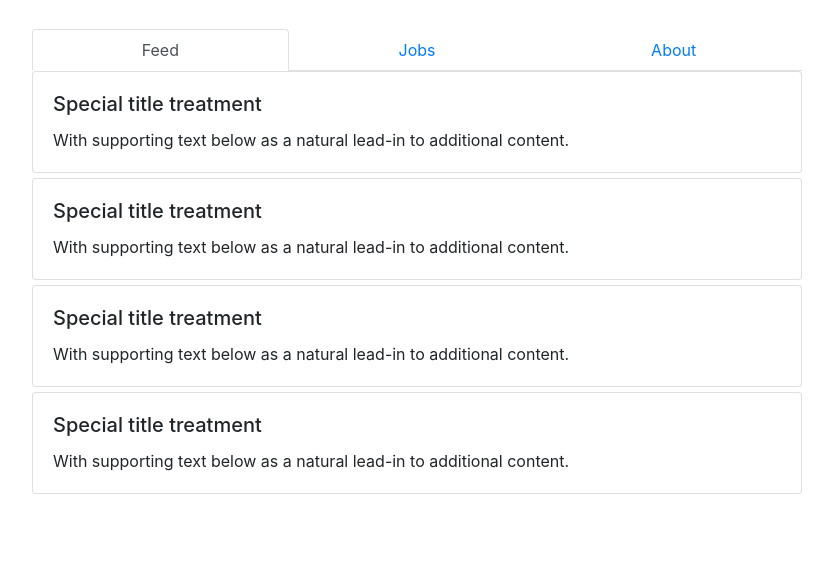
After one commit to mwill279/Team-33-Aviation-portal, a Django app: template aviation-project/templates/userViewCompany.html in a window 1280 px wide. The commit adds this page. Shown: the part 735-1309 px from the top of the page, without its empty margins (223-1056 px from the left). Run offline with Django 3.2, Linux system fonts and the light colour scheme; data comes from the database, SQL or seed files in the repository; tables that the repository leaves empty hold one stand-in row (values such as "Sample post"); the template is opened without the code that fills it: values that come from a table or form of the project are taken from there, most other values are stand-ins (such as "Sample title", 1, 10 or a date in 2020); style sheets or scripts are compiled from the project's sources; some libraries are stand-ins or nearby versions.

Commit message:
access company page from jobsearch
access company page from jobsearch

```diff
--- a/aviation-project/templates/search.html
+++ b/aviation-project/templates/search.html
@@ -235,7 +235,11 @@
                   <div class="col-md-8 my-auto" align="center">
                      <button type="button" class="btn btn-info" style="margin: 10px">Apply Now</button>
                      <button type="button" class="btn btn-info" style="margin: 10px">Favorite</button>
-                     <button type="button" class="btn btn-info" style="margin: 10px">Company Page</button>
+
+					 <input type="hidden" name="companyUsername" value = "{{job.company.name}}">
+                     <button type="submit" class="btn btn-info" style="margin: 10px">
+						<a href="{% url 'userviewcompany' %}" style="text-decoration: none; color: white">Company Page</a><br/>
+					 </button>
                   </div>
                </div>
                <div class="row">
--- /dev/null
+++ b/aviation-project/templates/userViewCompany.html
@@ -0,0 +1,146 @@
+{% extends "base.html" %}
+{% block content %}
+
+<style>
+    .card {
+
+        margin-bottom:5px;
+    }
+
+    #HoverCard:hover {
+        background-color: #ff6d00;
+        transition: all 0.5s ease;
+    }
+
+</style>
+
+    <div class="container" style="position: relative;text-align: center;color: white;">
+        <img src="https://cdn.britannica.com/41/123141-050-E6229449/Air-New-Zealand-Boeing-747-400.jpg" alt="Banner" style="width:100%;">
+        <div class="container" style="background-color:lightgrey; border-style:none;  position:relative; z-index:200; height:110px; top:-70px;">
+            <div class="row">
+
+                <div>
+                    <img src="https://i.stack.imgur.com/YQu5k.png" style="height:100px; position:relative; top:5px; left:10px; border: solid grey 10px; border-radius: 10px;">
+                </div>
+
+
+                <div style="position: relative;bottom: 1px;left: 30px;"><h1>{{company.name}}</h1>
+                    <div class="row" style="position:relative;bottom: 1px;left: 18px;">{{company.address}}</div>
+                <div class="row" style="position:relative;bottom: 2px;left: 18px;">Some stuff about stuff.</div>
+                </div>
+
+
+                <div style="position: absolute;bottom: 8px;right: 30px;"><button type="button" class="btn btn-success btn-lg">+ Follow</button></div>
+
+            </div>
+
+        </div>
+
+    </div>
+
+
+    <div class="container" style="position:relative; top:-60px;">
+        <ul class="nav nav-tabs nav-justified" id="myTab" role="tablist">
+            <li class="nav-item">
+                <a class="nav-link active" id="feed-tab" data-toggle="tab" href="#feed" role="tab" aria-controls="feed" aria-selected="true">Feed</a>
+            </li>
+            <li class="nav-item">
+                <a class="nav-link" id="jobs-tab" data-toggle="tab" href="#jobs" role="tab" aria-controls="jobs" aria-selected="false">Jobs</a>
+            </li>
+            <li class="nav-item">
+                <a class="nav-link" id="about-tab" data-toggle="tab" href="#about" role="tab" aria-controls="about" aria-selected="false">About</a>
+            </li>
+        </ul>
+        <div class="tab-content" id="nav-tabContent">
+            <div class="tab-pane fade show active" id="feed" role="tabpanel" aria-labelledby="nav-feed-tab">
+                <div class="card" id="HoverCard">
+                    <div class="card-body">
+                        <h5 class="card-title">Special title treatment</h5>
+                        <p class="card-text">With supporting text below as a natural lead-in to additional content.</p>
+
+                    </div>
+                </div>
+                <div class="card" id="HoverCard">
+                    <div class="card-body">
+                        <h5 class="card-title">Special title treatment</h5>
+                        <p class="card-text">With supporting text below as a natural lead-in to additional content.</p>
+
+                    </div>
+                </div>
+                <div class="card" id="HoverCard">
+                    <div class="card-body">
+                        <h5 class="card-title">Special title treatment</h5>
+                        <p class="card-text">With supporting text below as a natural lead-in to additional content.</p>
+
+                    </div>
+                </div>
+                <div class="card" id="HoverCard">
+                    <div class="card-body">
+                        <h5 class="card-title">Special title treatment</h5>
+                        <p class="card-text">With supporting text below as a natural lead-in to additional content.</p>
+
+                    </div>
+                </div>
+            </div>
+            <div class="tab-pane fade" id="jobs" role="tabpanel" aria-labelledby="nav-jobs-tab">
+
+                {%for job in jobs%}
+                {%csrf_token%}
+
+                <div class="card" id="HoverCard">
+                    <div class="card-body">
+                        <form method='post' id=1>
+                            {%csrf_token%}
+
+                            <div class="row">
+                                <div class="col">
+                                    {{job.title}}
+
+                                    <h5 class="card-title"><input class="form-control here" type="hidden" name="name" value="{{job.title}}"></h5>
+                                    {{job.jobtype}}
+
+                                    <p class="card-text"><input class="form-control here" type="hidden" name="type" value="{{job.jobtype}}"></p>
+                                    {{job.description}}
+
+                                    <p class="card-text"><input class="form-control here" type="hidden" name="description" value="{{job.description}}"></p>
+                                </div>
+
+                                <div class="col ml auto">
+                                    <button type="submit" style="margin-top:40px; float:right" class="btn btn-primary" , name='apply'>
+                                        <a><b>Apply</b></a>
+                                    </button>
+                                </div>
+                            </div>
+                        </form>
+
+
+                    </div>
+                </div>
+
+                {%endfor%}
+
+                <div class="card" id="HoverCard">
+                    <div class="card-body">
+                        <h5 class="card-title">Yo Some Job</h5>
+                        <p class="card-text">Apply to this job dude.</p>
+
+                    </div>
+                </div>
+
+            </div>
+            <div class="tab-pane fade" id="about" role="tabpanel" aria-labelledby="nav-about-tab">
+                <div class="card">
+                    <div class="card-body">
+                        <h5 class="card-title">About COMPANY</h5>
+                        <p class="card-text">
+                            {{company.company_description}}
+						</p>
+
+                    </div>
+                </div>
+            </div>
+        </div>
+    </div>
+
+
+{% endblock %}
```
